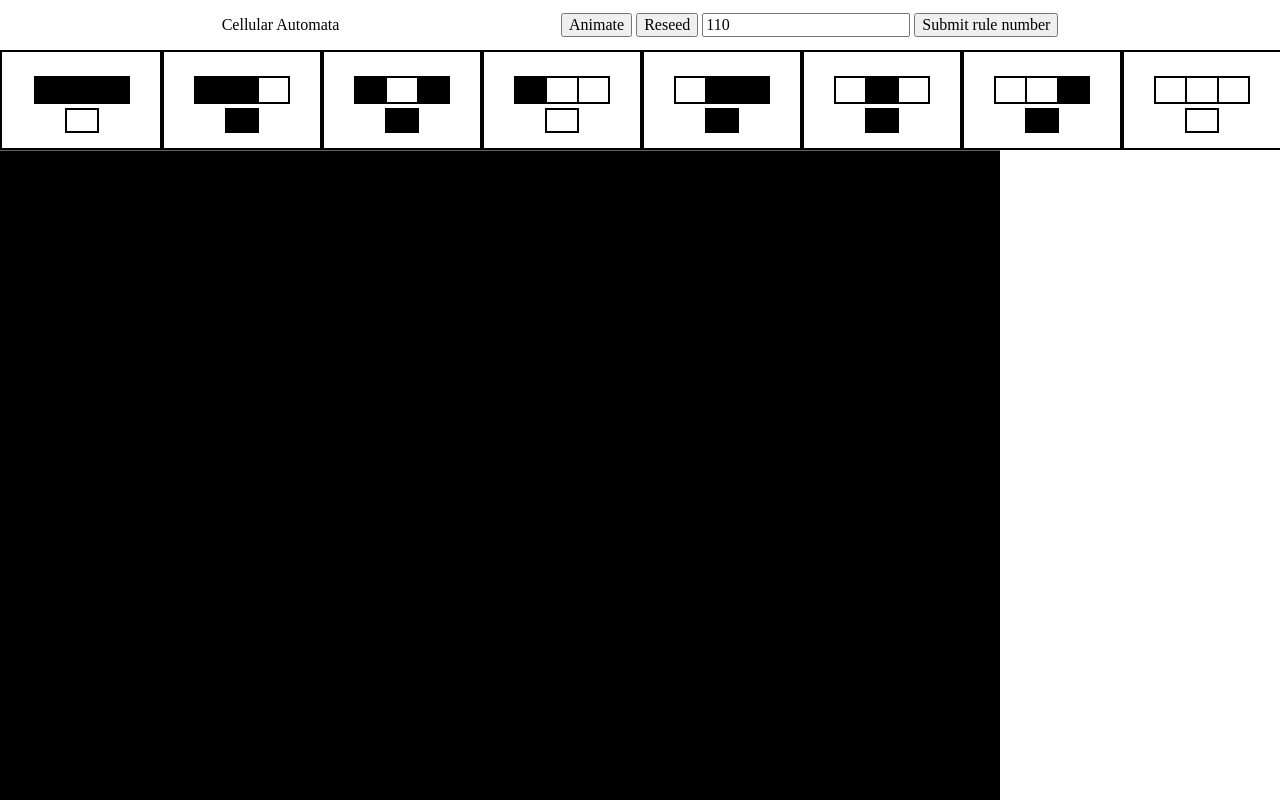
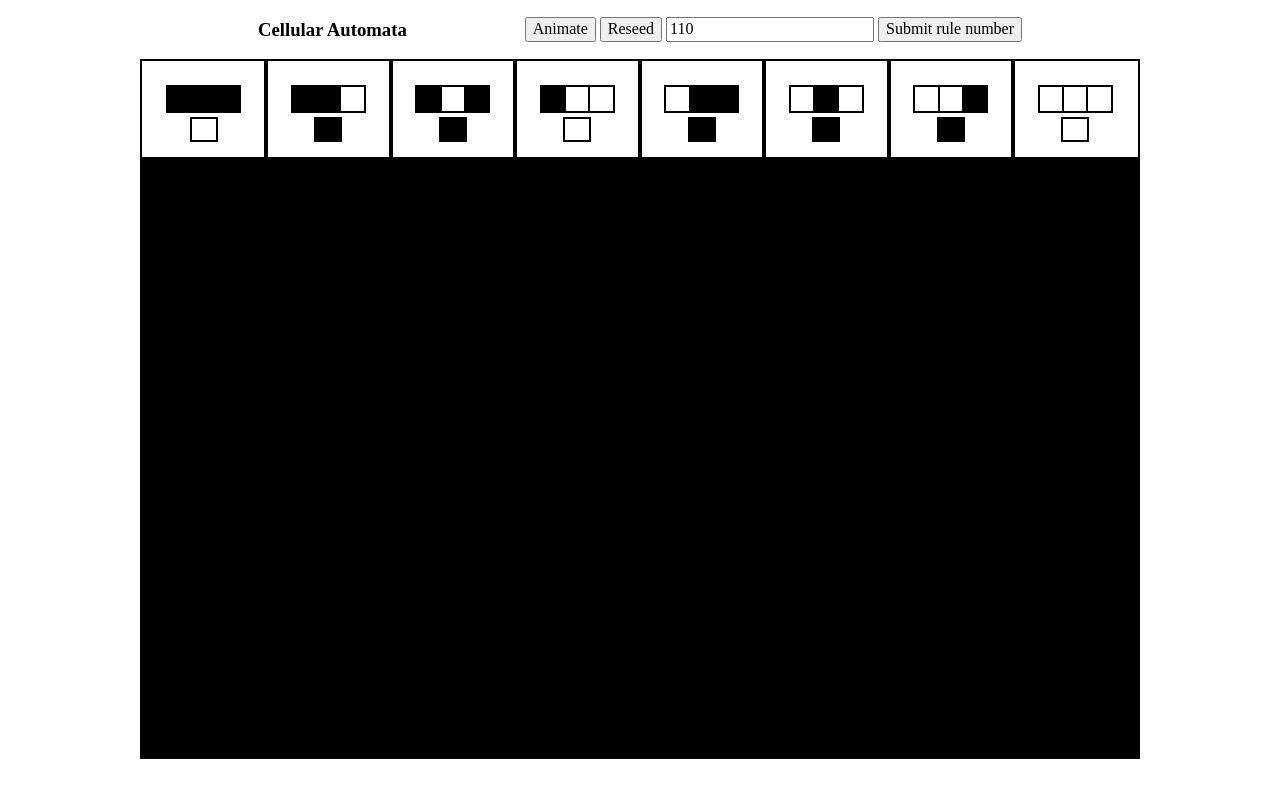
Before and after one commit to nicolasjhampton/cellular_automata, a website: page index.html in a window 1280 px wide. Shown: the top 800 px of the page. Drawn offline with nearby package versions, Linux system fonts and the light colour scheme.

Commit message:
Improved site styling

```diff
--- a/css/styles.css
+++ b/css/styles.css
@@ -1,6 +1,12 @@
-/* canvas { border: 1px solid black; } */
+body {
+    text-align: center;
+    display: flex;
+    flex-direction: column;
+    align-items: center;
+}
 
 #header {
+    width: 1000px;
     display: flex;
     align-items: center;
     justify-content: space-evenly;
@@ -8,7 +14,8 @@
 
 #automata_controls {
     display: grid;
-    width: 100%;
+    width: 996px
+;   padding-right: 5px;
     grid-template-columns: 12.5% 12.5% 12.5% 12.5% 12.5% 12.5% 12.5% 12.5%;
     grid-template-rows: 100px;
 }
--- a/index.html
+++ b/index.html
@@ -11,7 +11,7 @@
 <body>
     <div id="header">
         <div class="title">
-            <p>Cellular Automata</p>
+            <h3>Cellular Automata</h3>
         </div>
         <div id="animation_controls">
             <button id="animate">Animate</button>
--- a/js/app.js
+++ b/js/app.js
@@ -11,7 +11,7 @@ function generateRandomYear() {
  */
 const RULE110 = new Uint8ClampedArray([0, 1, 1, 0, 1, 1, 1, 0]);
 const WIDTH = 1000;
-const HEIGHT = 1000;
+const HEIGHT = 600;
 const COLUMNS = 1000;
 const firstYear = generateRandomYear();
 
```
